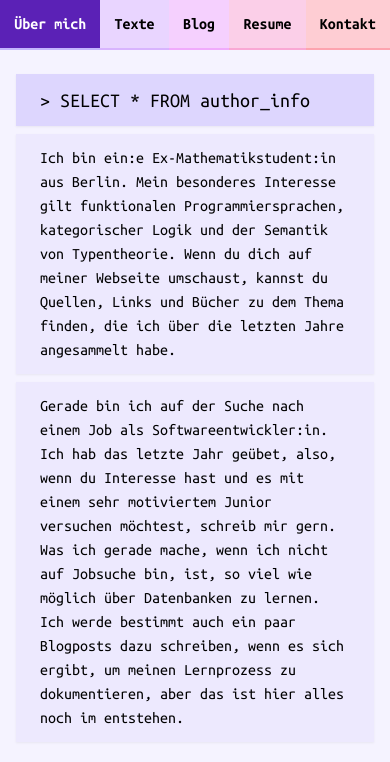
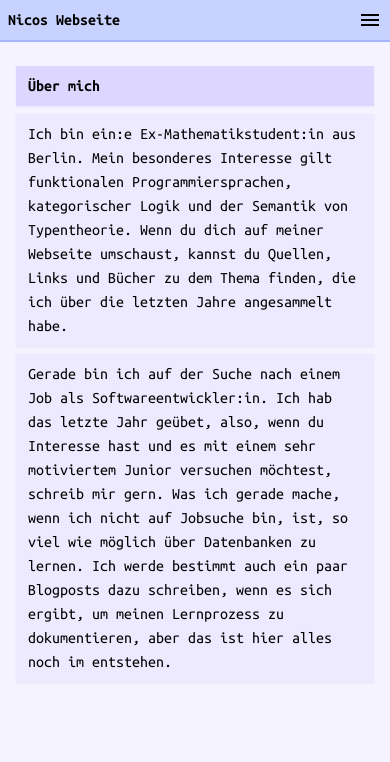
Before and after one commit to 0815beck/0815beck.github.io, a React (Vite) app: page / in a window 390 px wide. Shown: the top 762 px of the page. Built offline with nearby package versions, Linux system fonts and the light colour scheme.

Commit message:
mobile navbar

```diff
--- a/src/App.jsx
+++ b/src/App.jsx
@@ -1,15 +1,28 @@
 import { BrowserRouter, Routes, Route } from "react-router-dom"
+import { useState } from "react"
 import UeberMich from "./pages/UeberMich"
 import Navbar from "./components/Navbar"
 import Texte from "./pages/Texte"
+import useIsMd from "./hooks/useIsMd"
+import MobileNavbar from "./components/MobileNavbar"
 
 function App() {
+  const isMd = useIsMd()
+  const [mobileNavbarIsOpen, setMobileNavbarIsOpen] = useState(false)
+
+  const closeMobileMenuIfOpen = () => {
+    if (mobileNavbarIsOpen) { setMobileNavbarIsOpen(false) }
+  }
+
   return (
     <BrowserRouter>
-      <Navbar className=""/>
+      {isMd ? <Navbar /> : <MobileNavbar
+          isOpen={mobileNavbarIsOpen}
+          setIsOpen={setMobileNavbarIsOpen}/>
+      }
       <Routes>
-        <Route path="/" element={<UeberMich />}/>
-        <Route path="/texte" element={<Texte />}/>
+        <Route path="/" element={<UeberMich onClick={closeMobileMenuIfOpen}/>}/>
+        <Route path="/texte" element={<Texte onClick={closeMobileMenuIfOpen}/>}/>
       </Routes>
     </BrowserRouter>
   )
--- /dev/null
+++ b/src/components/MobileNavbar.jsx
@@ -0,0 +1,99 @@
+import { Link } from 'react-router-dom'
+import { useState } from 'react'
+
+function MobileNavbar({isOpen, setIsOpen}) {
+
+    return (
+        <nav className="h-fit">
+            <p className="
+            flex
+            bg-indigo-200 p-2 font-bold
+            border-solid border-b-2 border-indigo-300
+            hover:cursor-pointer"
+            onClick={() => setIsOpen(!isOpen)}>
+                <span className="flex-grow">Nicos Webseite</span>
+                {isOpen ?
+                    <svg width="24px" height="24px" viewBox="0 0 24 24" fill="none" xmlns="http://www.w3.org/2000/svg">
+                        <path d="M6.22566 4.81096C5.83514 4.42044 5.20197 4.42044 4.81145
+                        4.81096C4.42092 5.20148 4.42092 5.83465 4.81145 6.22517L10.5862 11.9999L4.81151
+                        17.7746C4.42098 18.1651 4.42098 18.7983 4.81151 19.1888C5.20203 19.5793 5.8352
+                        19.5793 6.22572 19.1888L12.0004 13.4141L17.7751 19.1888C18.1656 19.5793 18.7988
+                        19.5793 19.1893 19.1888C19.5798 18.7983 19.5798 18.1651 19.1893 17.7746L13.4146
+                        11.9999L19.1893 6.22517C19.5799 5.83465 19.5799 5.20148 19.1893 4.81096C18.7988
+                        4.42044 18.1657 4.42044 17.7751 4.81096L12.0004 10.5857L6.22566 4.81096Z" fill="black"/>
+                    </svg> :
+                    <svg className="w-6 h-6" viewBox="0 0 24 24">
+                        <path fill="currentColor" d="M3,6H21V8H3V6M3,11H21V13H3V11M3,16H21V18H3V16Z" />
+                    </svg>
+                }
+            </p>
+            {isOpen && <ul className="flex flex-col absolute z-10 w-full">
+                <li className="flex-auto">
+                    <Link to="/"
+                    className="
+                        p-2 block text-center
+                        border-solid
+                        border-violet-300
+                        border-b-2
+                        bg-violet-200
+                        hover:bg-violet-800
+                        hover:text-white
+                        font-bold"
+                    onClick={() => {setIsOpen(!isOpen)}}>
+                        Home
+                    </Link>
+                </li>
+                <li className="flex-auto">
+                    <Link to="/texte" className="
+                    p-2 block text-center
+                    border-solid
+                    border-purple-300
+                    border-b-2
+                    bg-purple-200
+                    hover:bg-purple-800
+                    hover:text-white
+                    font-bold"
+                    onClick={() => {setIsOpen(!isOpen)}}>Texte</Link>
+                </li>
+                <li className="flex-auto">
+                    <Link to="/" className="
+                    p-2 block text-center
+                    border-solid
+                    border-fuchsia-300
+                    border-b-2
+                    bg-fuchsia-200
+                    hover:bg-fuchsia-800
+                    hover:text-white
+                    font-bold"
+                    onClick={() => {setIsOpen(!isOpen)}}>Blog</Link>
+                </li>
+                <li className="flex-auto">
+                    <Link to="/" className="
+                    p-2 block text-center
+                    border-solid
+                    border-pink-300
+                    border-b-2
+                    bg-pink-200
+                    hover:bg-pink-800
+                    hover:text-white
+                    font-bold"
+                    onClick={() => {setIsOpen(!isOpen)}}>Resume</Link>
+                </li>
+                <li className="flex-auto">
+                    <Link to="/" className="
+                    p-2 block text-center
+                    border-solid
+                    border-rose-300
+                    border-b-2
+                    bg-rose-200
+                    hover:bg-rose-800
+                    hover:text-white
+                    font-bold"
+                    onClick={() => {setIsOpen(!isOpen)}}>Kontakt</Link>
+                </li>
+            </ul>}
+        </nav>
+    )
+}
+
+export default MobileNavbar
--- a/src/components/Navbar.jsx
+++ b/src/components/Navbar.jsx
@@ -7,7 +7,7 @@ function Navbar() {
                 <li className="flex-auto">
                     <Link to="/"
                     className="
-                    p-3 block text-center
+                    p-2 block text-center
                     border-solid
                     border-violet-300
                     border-b-2
@@ -15,12 +15,12 @@ function Navbar() {
                     hover:bg-violet-800
                     hover:text-white
                     font-bold">
-                        Über mich
+                        Home
                     </Link>
                 </li>
                 <li className="flex-auto">
                     <Link to="/texte" className="
-                    p-3 block text-center
+                    p-2 block text-center
                     border-solid
                     border-purple-300
                     border-b-2
@@ -31,7 +31,7 @@ function Navbar() {
                 </li>
                 <li className="flex-auto">
                     <Link to="/" className="
-                    p-3 block text-center
+                    p-2 block text-center
                     border-solid
                     border-fuchsia-300
                     border-b-2
@@ -42,7 +42,7 @@ function Navbar() {
                 </li>
                 <li className="flex-auto">
                     <Link to="/" className="
-                    p-3 block text-center
+                    p-2 block text-center
                     border-solid
                     border-pink-300
                     border-b-2
@@ -53,7 +53,7 @@ function Navbar() {
                 </li>
                 <li className="flex-auto">
                     <Link to="/" className="
-                    p-3 block text-center
+                    p-2 block text-center
                     border-solid
                     border-rose-300
                     border-b-2
--- /dev/null
+++ b/src/hooks/useIsMd.js
@@ -0,0 +1,15 @@
+import { useState, useEffect } from 'react'
+
+export default function useIsMd() {
+    const [isMd, setIsMd] = useState(window.innerWidth > 768)
+
+    useEffect(() => {
+        function handleResize() {
+            setIsMd(window.innerWidth > 768)
+        }
+        window.addEventListener('resize', handleResize)
+        return () => window.removeEventListener('resize', handleResize)
+    }, [])
+
+    return isMd
+}
--- a/src/pages/UeberMich.jsx
+++ b/src/pages/UeberMich.jsx
@@ -1,14 +1,14 @@
-function UeberMich() {
+function UeberMich({onClick}) {
   return (
-    <main className="w-full flex-grow overflow-auto bg-violet-50">
+    <main className="w-full flex-grow overflow-auto bg-violet-50" onClick={onClick}>
     <section className="mx-auto max-w-4xl px-4 py-6">
-        <h1 className="text-xl mb-2 px-6 py-3  bg-violet-200 drop-shadow-sm"> &gt; SELECT * FROM author_info</h1>
-        <p className="mb-2 px-6 py-3 bg-violet-100 drop-shadow-sm">
+        <h1 className="font-bold mb-2 px-3 py-2  bg-violet-200 drop-shadow-sm"> Über mich</h1>
+        <p className="mb-2 px-3 py-2 bg-violet-100 drop-shadow-sm">
             Ich bin ein:e Ex-Mathematikstudent:in aus Berlin. Mein besonderes Interesse gilt funktionalen
             Programmiersprachen, kategorischer Logik und der Semantik von Typentheorie. Wenn du dich auf meiner Webseite umschaust,
             kannst du Quellen, Links und Bücher zu dem Thema finden, die ich über die letzten Jahre angesammelt habe.
         </p>
-        <p className="mb-2 px-6 py-3 bg-violet-100 drop-shadow-sm">
+        <p className="mb-2 px-3 py-2 bg-violet-100 drop-shadow-sm">
             Gerade bin ich auf der Suche nach einem Job als Softwareentwickler:in. Ich hab das letzte Jahr geübet,
             also, wenn du Interesse hast und es mit einem sehr motiviertem Junior versuchen möchtest, schreib mir gern. Was
             ich gerade mache, wenn ich nicht auf Jobsuche bin, ist, so viel wie möglich über Datenbanken zu lernen. Ich werde bestimmt auch ein
```
